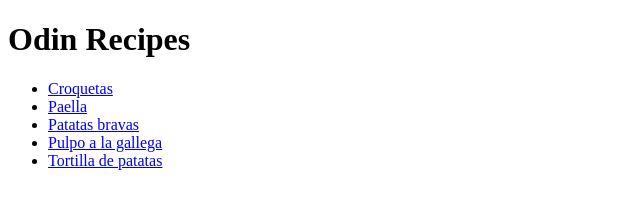
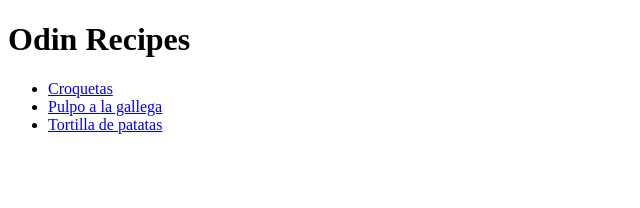
Before and after one commit to lexisgasa/The_Odin_Project, a plain HTML site: page 1. HTML Foundations/1. Recipes-project/index.html in a window 1280 px wide. Shown: the whole page, without its empty margins (0-640 px from the left). Drawn offline with Linux system fonts and the light colour scheme.

Commit message:
recipes updated

```diff
--- a/1. HTML Foundations/1. Recipes-project/index.html
+++ b/1. HTML Foundations/1. Recipes-project/index.html
@@ -12,12 +12,6 @@
             <a href="./recipes/croquetas.html">Croquetas</a>
         </li>
         <li>
-            <a href="./recipes/paella.html">Paella</a>
-        </li>
-        <li>
-            <a href="./recipes/patatas-bravas.html">Patatas bravas</a>
-        </li>
-        <li>
             <a href="./recipes/pulpo-gallega.html">Pulpo a la gallega</a>
         </li>
         <li>
```
